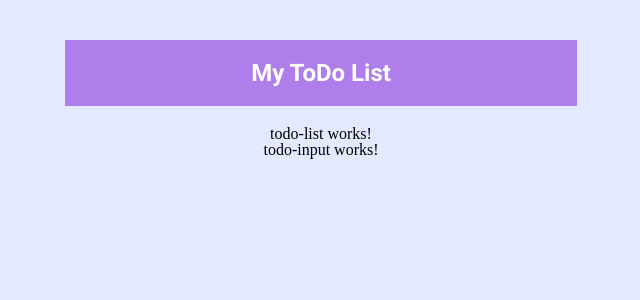
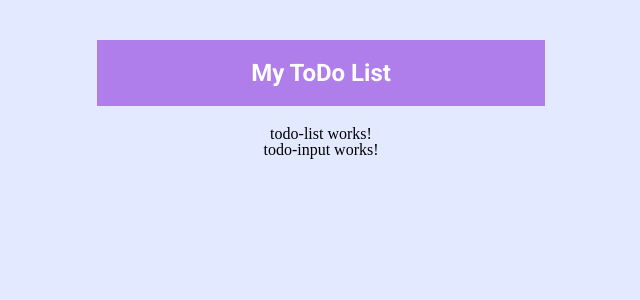
Before and after one commit to n1ghtr1der/todo-list-angular, an Angular app: page / in a window 1280 px wide. Shown: the top 300 px of the page, without its empty margins (319-959 px from the left). Built offline with nearby package versions, Linux system fonts and the light colour scheme.

Commit message:
refactor: home template width adjusted.

```diff
--- a/src/app/modules/home/pages/home/home.component.css
+++ b/src/app/modules/home/pages/home/home.component.css
@@ -3,6 +3,6 @@
   flex-direction: column;
   text-align: center;
   margin: auto;
-  width: 32em;
+  width: 28em;
   padding-top: 2.5em;
 }
```
